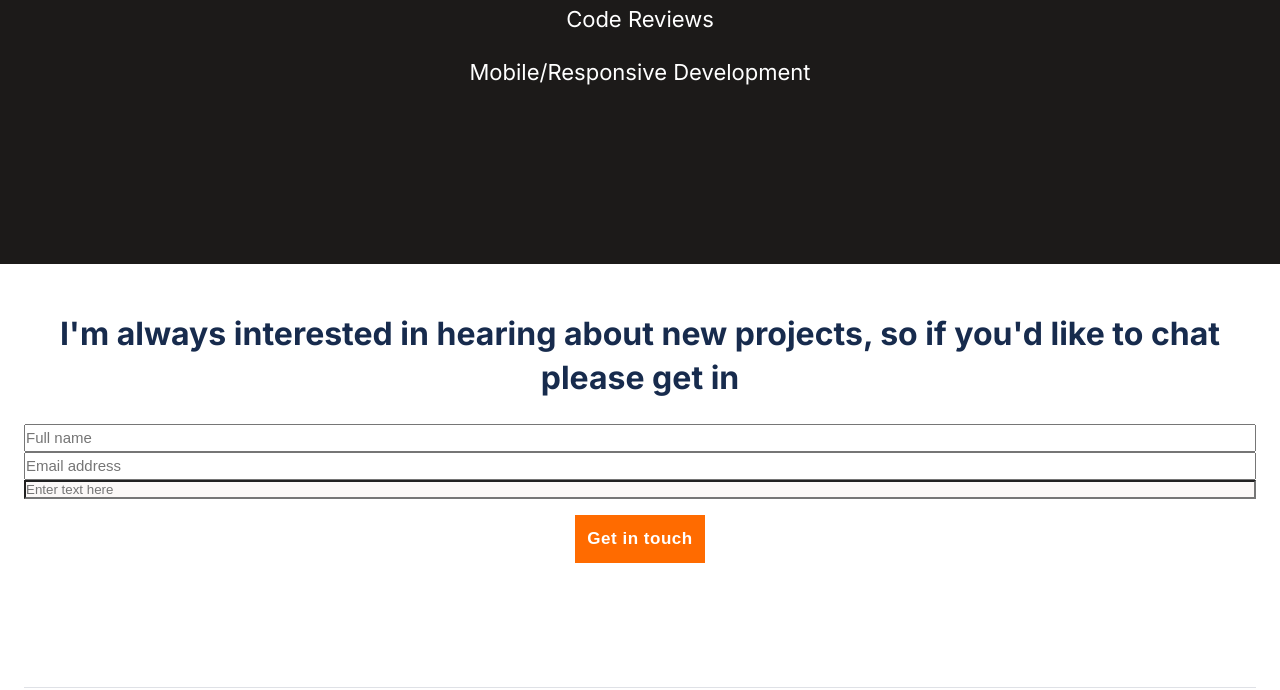
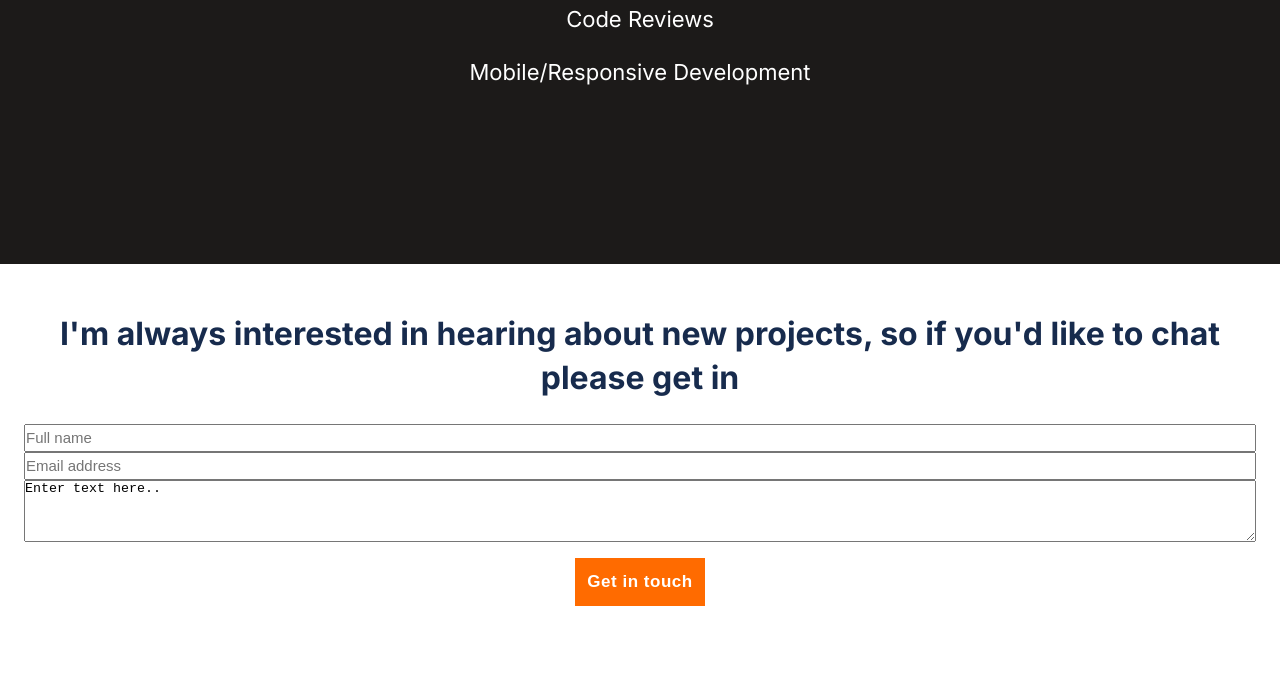
Before and after one commit to SarvarKh/Contact-form, a website: page index.html in a window 1280 px wide. Shown: the part 6443-7133 px from the top of the page. Drawn offline with Linux system fonts and the light colour scheme.

Commit message:
Modify text area tag in form

```diff
--- a/index.html
+++ b/index.html
@@ -301,7 +301,7 @@
       <form name="contactform" action="https://formspree.io/f/xrgranbe" method="post">
           <input type="text" name="name" placeholder="Full name" maxlength="30" required class="form-part-1" />
           <input type="email" name="email" placeholder="Email address" required class="form-part-1" />
-          <input type="textarea" name="message" placeholder="Enter text here" class="message" maxlength="500" required />
+          <textarea rows="4" cols="50" name="message" form="usrform">Enter text here..</textarea>
           <input type="submit" value="Get in touch" class="submit-btn" />
       </form>
 
```
